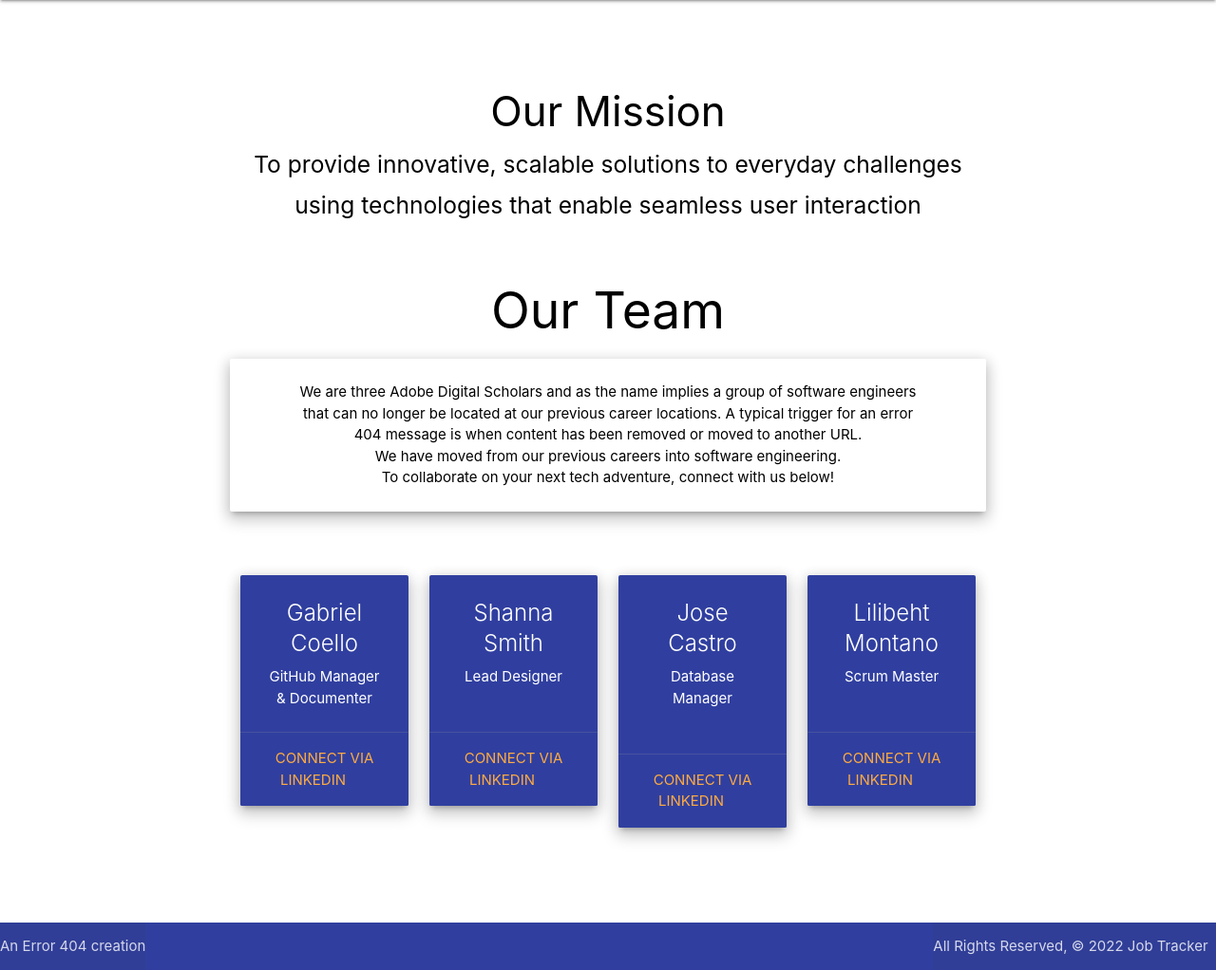
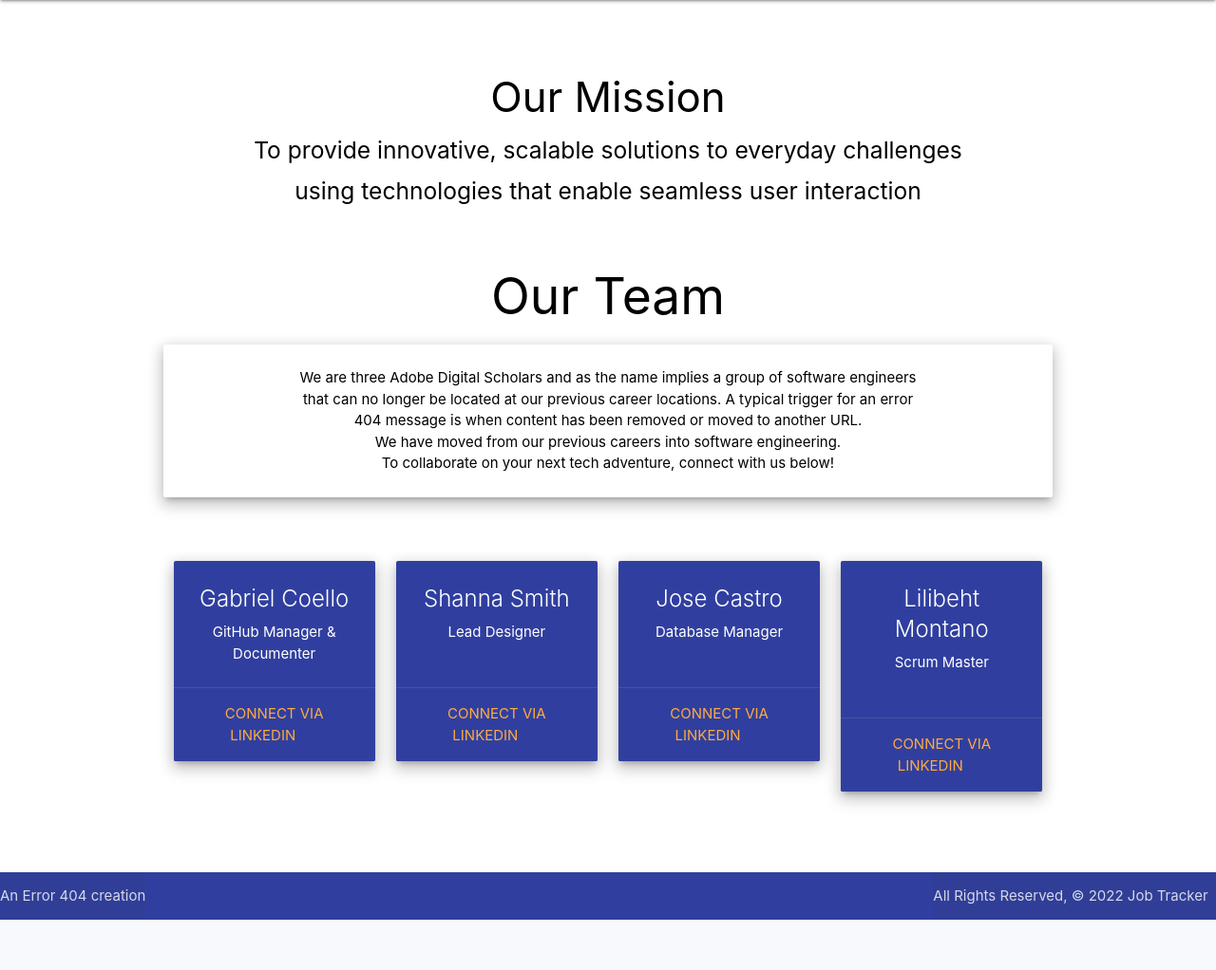
Before and after one commit to lilibella28/Job-Tracker, a Django app: page /about/ in a window 1280 px wide. Shown: the part 64-1086 px from the top of the page at 95% size. After the commit the page ends 1033 px from the top, so only its background shows below. Run offline with Django 4.2, Linux system fonts and the light colour scheme.

Commit message:
no fixed changes

```diff
--- a/main_app/static/css/style.css
+++ b/main_app/static/css/style.css
@@ -54,3 +54,8 @@ h1 {
   .about{
       background-color:#e1f5fe !important;
   }
+  .container {
+    margin: 0 auto;
+    max-width: 1280px;
+    width: 90%;
+  }
--- a/main_app/templates/about.html
+++ b/main_app/templates/about.html
@@ -1,9 +1,7 @@
 {% extends 'base.html' %}
 
 {% block content %}
-
-  <!-- <div class="slider fullscreen"> -->
-    <ul class="slides">
+ <div class="container">
 
 <div class="about-section center-align">
     <h3>Our Mission </h3>
@@ -11,7 +9,7 @@
     <h5>using technologies that enable seamless user interaction</h5>
   <br>
 
-  <div class="col s12 m7">
+  <div class="col s12 m">
     <h2 class="header">Our Team</h2>
     <div class="card horizontal z-depth-3">
       <div class="card-stacked">
@@ -40,7 +38,6 @@
         </div>
       </div>
 
-
     <div class="col s12 m3">
       <div class="card z-depth-3 indigo darken-2 ">
         <div class="card-content center-align white-text">
@@ -53,7 +50,6 @@
         </div>
       </div>
     </div>
-
 
     <div class="col s12 m3">
       <div class="card z-depth-3 indigo darken-2">
@@ -68,10 +64,9 @@
       </div>
     </div>
 
-
     <div class="col s12 m3">
       <div class="card z-depth-3 indigo darken-2">
-        <div class="card-content center-align white-text">
+        <div class="card-content  center-align white-text">
           <span class="card-title">Lilibeht Montano</span>
           <p>Scrum Master</p>
           <br>
@@ -83,8 +78,7 @@
     </div>
   </div>
 </div>
-</ul>
- <!-- </div> -->
+ </div>
 
 
 <script>
```
